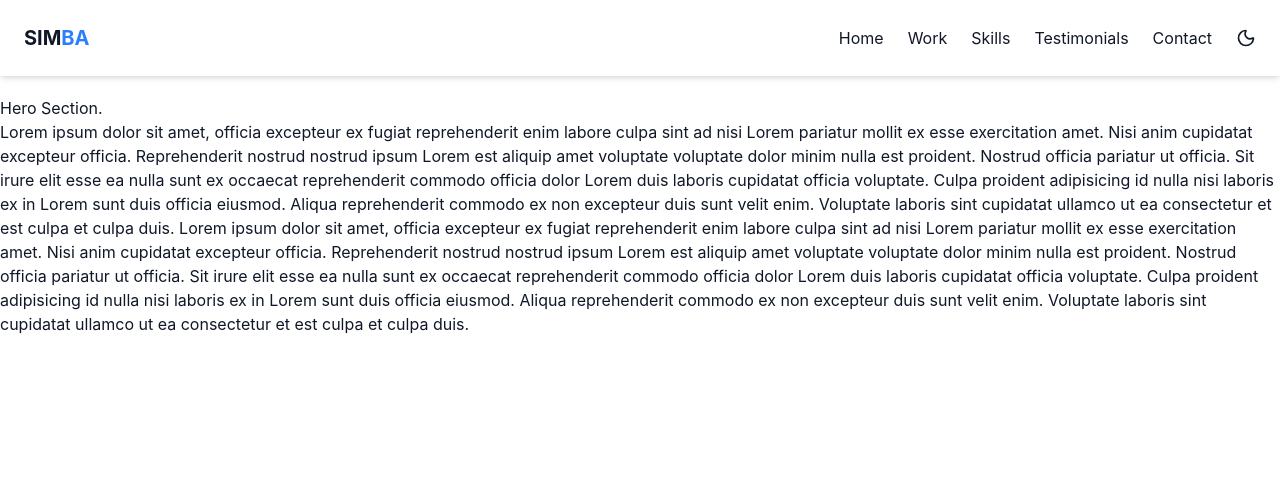
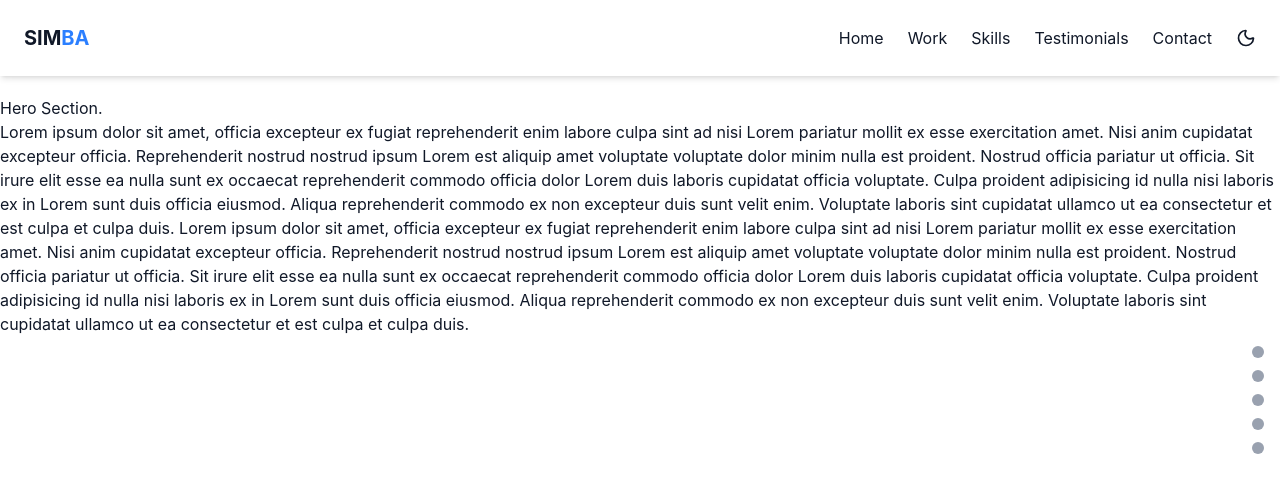
Before and after one commit to cyril2day/react-dark-light-toggle, a React (Vite) app: page / in a window 1280 px wide. Shown: the top 504 px of the page. Built offline with nearby package versions, Linux system fonts and the light colour scheme.

Commit message:
Build scroll dots for navigation

```diff
--- a/src/components/ScrollDots/index.jsx
+++ b/src/components/ScrollDots/index.jsx
@@ -1,6 +1,21 @@
+const sections = [
+  'hero',
+  'projects',
+  'skills',
+  'recommendations',
+  'contact'
+]
+
 const ScrollDots = () => {
   return (
-    <div>
+    <div className='fixed right-4 top-1/2 transform -translate-y-1/2 flex flex-col gap-3 z-50'>
+      {sections.map(section => (
+        <a
+          key={section}
+          href={`#${section}`}
+          className='w-3 h-3 rounded-full transition bg-gray-400 hover:bg-blue-500'
+        />
+      ))}
     </div>
   )
 }
```
